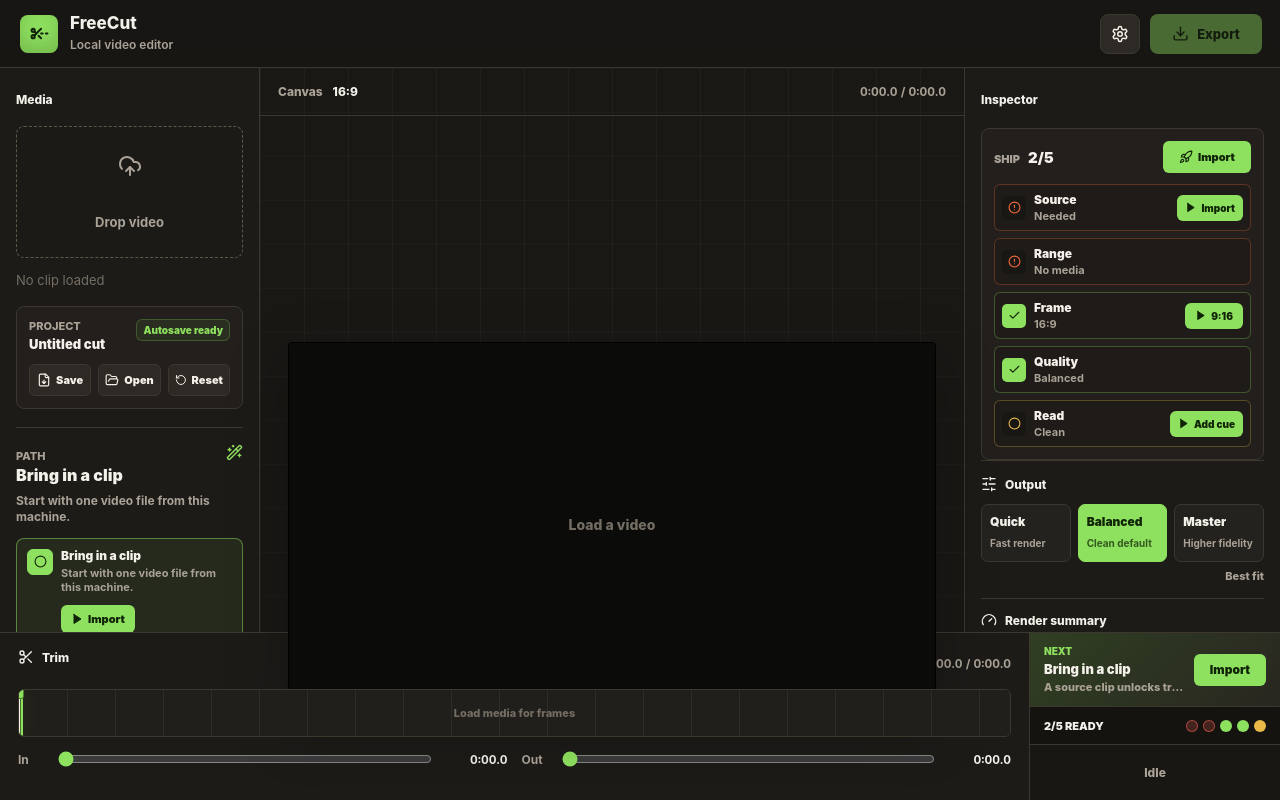
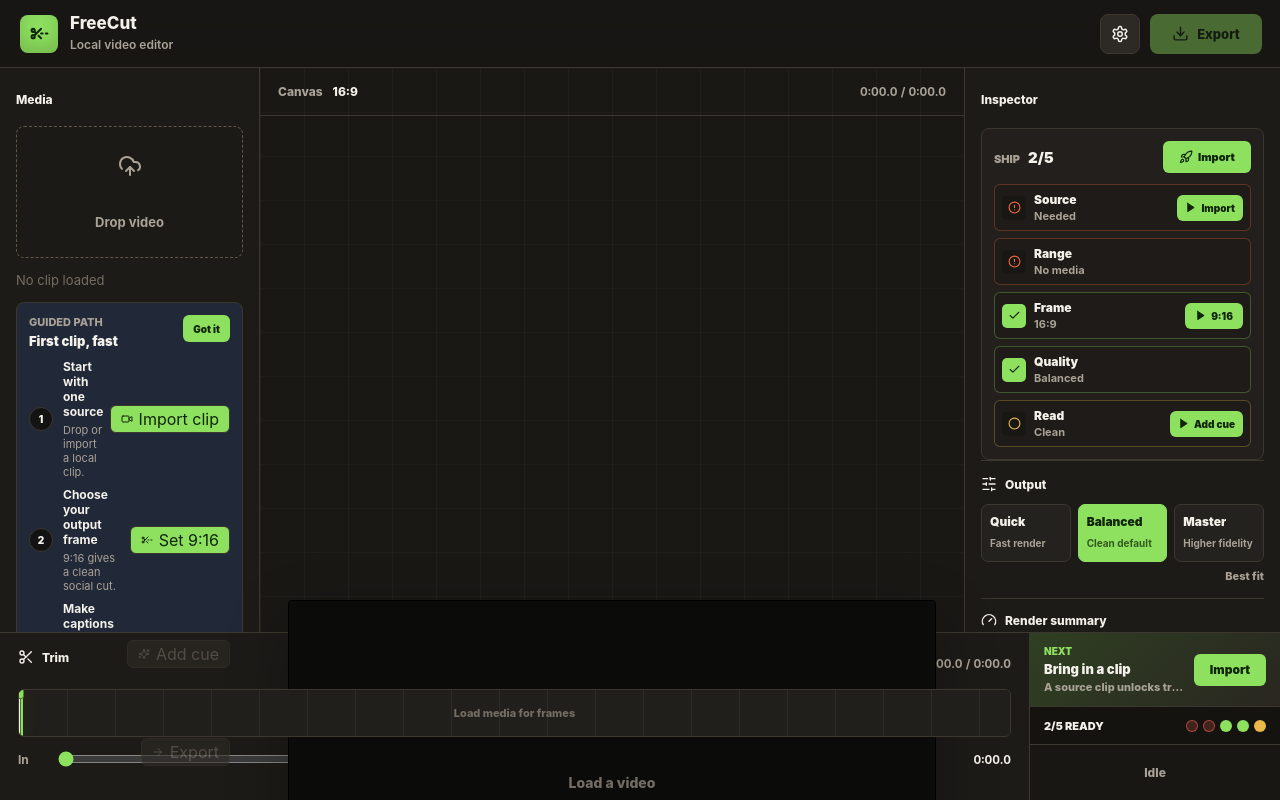
Before and after one commit to Martin123132/freecut, a React (Vite) app: page / in a window 1280 px wide. Shown: the top 800 px of the page. Built offline with nearby package versions, Linux system fonts and the light colour scheme.

Commit message:
Add guided quick start panel

```diff
--- a/src/App.tsx
+++ b/src/App.tsx
@@ -8,6 +8,7 @@
 import { ProjectPanel } from './components/ProjectPanel';
 import { PreflightItem } from './components/ExportPreflight';
 import { SettingsPanel } from './components/SettingsPanel';
+import { QuickStartPanel } from './components/QuickStartPanel';
 import { CaptionCue, createCaptionCue, normalizeCaptions } from './lib/captions';
 import { CaptionStyle, captionStyleFromId, defaultCaptionStyle } from './lib/captionStyles';
 import { buildExportReadiness } from './lib/exportEstimate';
@@ -48,6 +49,7 @@
   title: string;
 };
 const defaultOverlayText = 'MAKE IT FREE';
+const QUICKSTART_KEY = 'freecut.quickstart.v1';
 
 function App() {
   const [file, setFile] = useState<File | null>(null);
@@ -73,6 +75,7 @@
   const [exportHistory, setExportHistory] = useState<SessionExport[]>([]);
   const [apiHealth, setApiHealth] = useState<ApiHealth | null>(null);
   const [settingsOpen, setSettingsOpen] = useState(false);
+  const [showQuickStart, setShowQuickStart] = useState(false);
   const [projectStatus, setProjectStatus] = useState('Autosave ready');
   const [projectMediaName, setProjectMediaName] = useState<string | null>(null);
   const videoRef = useRef<HTMLVideoElement | null>(null);
@@ -88,6 +91,20 @@
   const exportAbortRef = useRef<AbortController | null>(null);
   const exportJobIdRef = useRef<string | null>(null);
   const exportHistoryRef = useRef<SessionExport[]>([]);
+
+  useEffect(() => {
+    try {
+      const dismissed = window.localStorage.getItem(QUICKSTART_KEY);
+      if (!dismissed) setShowQuickStart(true);
+    } catch {
+      // Best effort: keep guide visible if localStorage is unavailable.
+      setShowQuickStart(true);
+    }
+  }, []);
+
+  useEffect(() => {
+    if (file) setShowQuickStart(false);
+  }, [file]);
 
   useEffect(() => {
     return () => {
@@ -662,6 +679,15 @@
     setExportMessage('Canceling export');
   };
 
+  const dismissQuickStart = () => {
+    setShowQuickStart(false);
+    try {
+      window.localStorage.setItem(QUICKSTART_KEY, '1');
+    } catch {
+      // localStorage is optional for this preference on this platform.
+    }
+  };
+
   const downloadExportFromHistory = (id: string) => {
     const item = exportHistory.find((exportItem) => exportItem.id === id);
     if (!item) return;
@@ -860,6 +886,20 @@
           onSelectFile={handleSelectFile}
           onRequestMedia={requestMedia}
         >
+          {showQuickStart && !file ? (
+            <QuickStartPanel
+              canAddCaptions={Boolean(file)}
+              canExport={canExport}
+              fileNeedsImport={Boolean(!file)}
+              isFormatReady={preset.id === 'vertical'}
+              onAddCaption={addGuidedCaption}
+              onChooseFormat={chooseVerticalFormat}
+              onDismiss={dismissQuickStart}
+              onExport={exportClip}
+              onImport={requestMedia}
+              projectMediaName={projectMediaName}
+            />
+          ) : null}
           <ProjectPanel
             mediaName={file?.name ?? projectMediaName}
             status={projectStatus}
--- /dev/null
+++ b/src/components/QuickStartPanel.tsx
@@ -0,0 +1,91 @@
+import { ArrowRight, ScissorsLineDashed, Sparkles, Video } from 'lucide-react';
+
+type QuickStartPanelProps = {
+  fileNeedsImport: boolean;
+  isFormatReady: boolean;
+  canAddCaptions: boolean;
+  canExport: boolean;
+  projectMediaName: string | null;
+  onDismiss: () => void;
+  onImport: () => void;
+  onChooseFormat: () => void;
+  onAddCaption: () => void;
+  onExport: () => void;
+};
+
+export function QuickStartPanel({
+  fileNeedsImport,
+  isFormatReady,
+  canAddCaptions,
+  canExport,
+  projectMediaName,
+  onDismiss,
+  onImport,
+  onChooseFormat,
+  onAddCaption,
+  onExport
+}: QuickStartPanelProps) {
+  return (
+    <section className="quick-start" aria-label="Quick start map">
+      <div className="quick-start-heading">
+        <div>
+          <span>Guided path</span>
+          <strong>First clip, fast</strong>
+        </div>
+        <button className="quick-start-dismiss" type="button" onClick={onDismiss} title="Dismiss this guide">
+          Got it
+        </button>
+      </div>
+
+      <ol className="quick-start-steps">
+        <li>
+          <span className="quick-start-badge">1</span>
+          <div className="quick-start-copy">
+            <strong>Start with one source</strong>
+            <span>{projectMediaName ? `Relink ${projectMediaName} to continue.` : 'Drop or import a local clip.'}</span>
+          </div>
+          <button className="tiny-icon-button" type="button" onClick={onImport}>
+            <Video size={12} />
+            {fileNeedsImport ? (projectMediaName ? 'Relink' : 'Import clip') : 'Loaded'}
+          </button>
+        </li>
+
+        <li>
+          <span className="quick-start-badge">2</span>
+          <div className="quick-start-copy">
+            <strong>Choose your output frame</strong>
+            <span>{isFormatReady ? 'Frame preset set for short-form output.' : '9:16 gives a clean social cut.'}</span>
+          </div>
+          <button className="tiny-icon-button" type="button" disabled={isFormatReady} onClick={onChooseFormat}>
+            <ScissorsLineDashed size={12} />
+            {isFormatReady ? 'Ready' : 'Set 9:16'}
+          </button>
+        </li>
+
+        <li>
+          <span className="quick-start-badge">3</span>
+          <div className="quick-start-copy">
+            <strong>Make captions readable</strong>
+            <span>{canAddCaptions ? 'Add subtitle cues and pick a style for muted viewing.' : 'Load source first to add cues.'}</span>
+          </div>
+          <button className="tiny-icon-button" type="button" onClick={onAddCaption} disabled={!canAddCaptions}>
+            <Sparkles size={12} />
+            Add cue
+          </button>
+        </li>
+
+        <li>
+          <span className="quick-start-badge">4</span>
+          <div className="quick-start-copy">
+            <strong>Export locally</strong>
+            <span>{canExport ? 'Ready to ship' : 'Unlock after source and range'}</span>
+          </div>
+          <button className="tiny-icon-button" type="button" disabled={!canExport} onClick={onExport}>
+            <ArrowRight size={12} />
+            Export
+          </button>
+        </li>
+      </ol>
+    </section>
+  );
+}
--- a/src/styles.css
+++ b/src/styles.css
@@ -309,6 +309,121 @@
   white-space: nowrap;
 }
 
+.quick-start {
+  margin-top: 14px;
+  padding: 12px;
+  background: rgba(34, 45, 66, 0.8);
+  border: 1px solid var(--line);
+  border-radius: var(--radius);
+}
+
+.quick-start-heading {
+  display: flex;
+  align-items: flex-start;
+  justify-content: space-between;
+  gap: 10px;
+}
+
+.quick-start-heading div {
+  display: grid;
+  gap: 4px;
+  min-width: 0;
+}
+
+.quick-start-heading span {
+  color: var(--muted);
+  font-size: 11px;
+  font-weight: 850;
+  text-transform: uppercase;
+}
+
+.quick-start-heading strong {
+  color: var(--text);
+  font-size: 13px;
+  font-weight: 900;
+}
+
+.quick-start-dismiss {
+  display: inline-flex;
+  align-items: center;
+  justify-content: center;
+  height: 27px;
+  padding: 0 10px;
+  color: var(--accent-ink);
+  background: var(--accent);
+  border: 0;
+  border-radius: 6px;
+  cursor: pointer;
+  font-size: 10px;
+  font-weight: 900;
+}
+
+.quick-start-steps {
+  list-style: none;
+  display: grid;
+  margin: 10px 0 0;
+  padding: 0;
+  gap: 8px;
+}
+
+.quick-start-steps li {
+  display: grid;
+  grid-template-columns: 24px minmax(0, 1fr) auto;
+  align-items: center;
+  gap: 10px;
+}
+
+.quick-start-badge {
+  display: inline-flex;
+  align-items: center;
+  justify-content: center;
+  width: 24px;
+  height: 24px;
+  background: #141313;
+  border: 1px solid var(--line);
+  border-radius: 50%;
+  color: var(--text);
+  font-size: 10px;
+  font-weight: 900;
+}
+
+.quick-start-copy {
+  display: grid;
+  gap: 4px;
+  min-width: 0;
+}
+
+.quick-start-copy strong {
+  color: var(--text);
+  font-size: 12px;
+}
+
+.quick-start-copy span {
+  color: var(--muted);
+  font-size: 11px;
+}
+
+.quick-start .tiny-icon-button {
+  width: auto;
+  height: 28px;
+  padding: 0 10px;
+  gap: 6px;
+  color: var(--accent-ink);
+  background: var(--accent);
+}
+
+.quick-start .tiny-icon-button:disabled {
+  color: var(--faint);
+  background: var(--panel-strong);
+  border-color: var(--line);
+  opacity: 0.6;
+  cursor: not-allowed;
+}
+
+.quick-start .tiny-icon-button:hover:not(:disabled) {
+  border-color: var(--accent-ink);
+}
+
 .media-name {
   color: var(--text);
   font-size: 13px;
```
